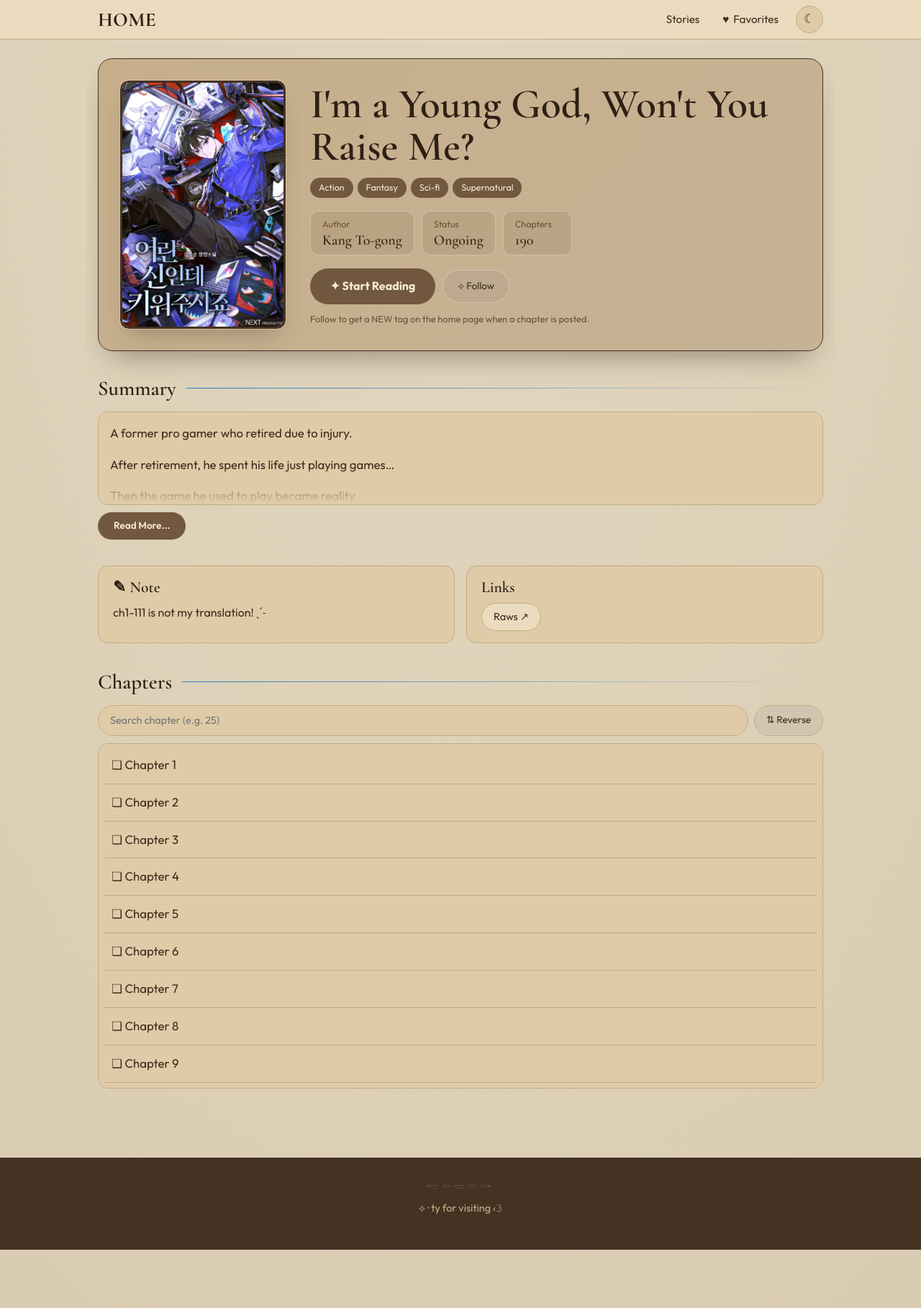
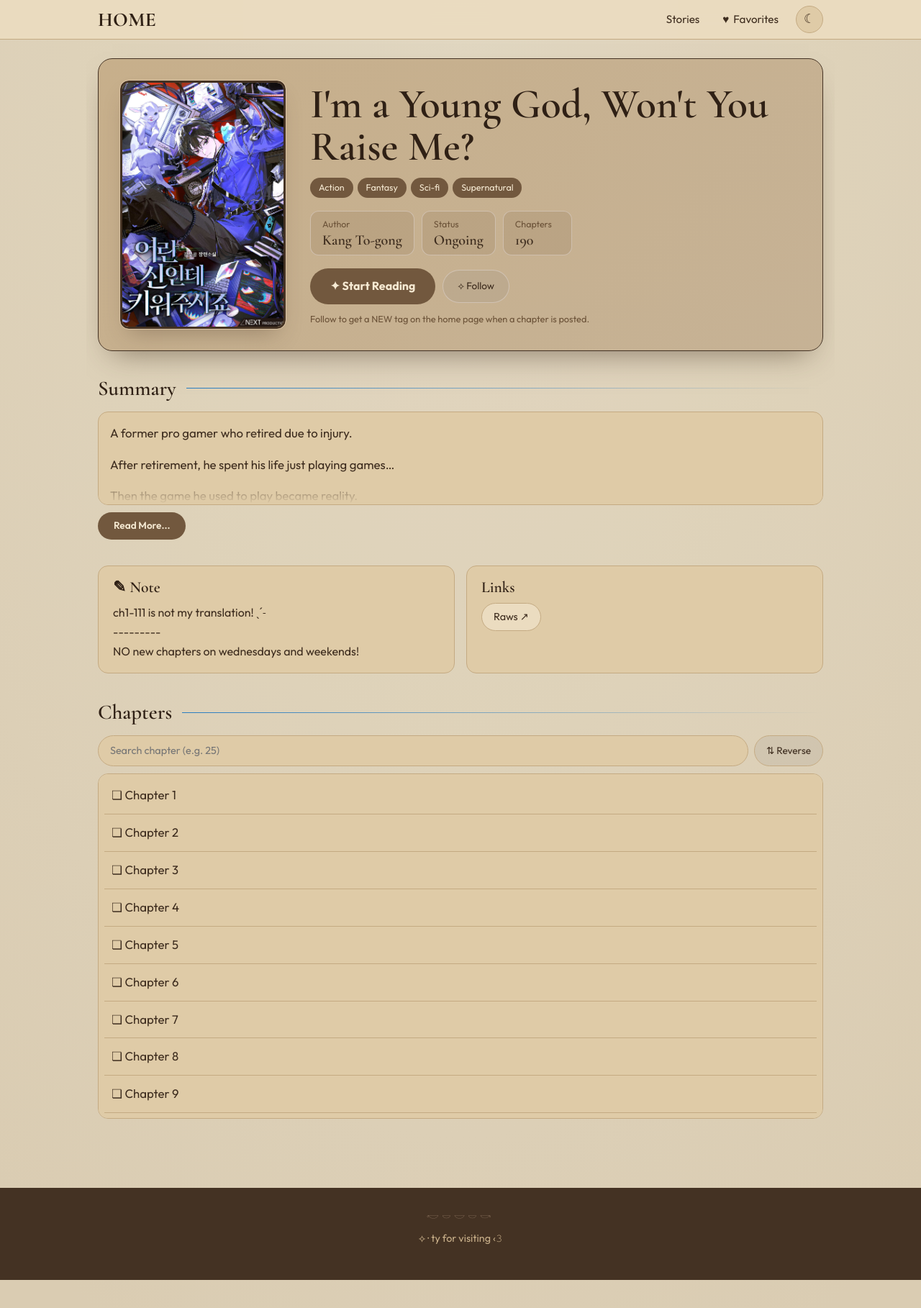
Before and after one commit to soleumn/soleumn.github.io, a Jekyll site: the page built from _novels/eoshinki.md, in a window 1280 px wide. Shown: the top 1818 px of the page at 72% size. Built offline with Jekyll 4.4.1, drawn with Linux system fonts in a browser that asks for light colours.

Commit message:
Update eoshinki.md

```diff
--- a/_novels/eoshinki.md
+++ b/_novels/eoshinki.md
@@ -12,7 +12,7 @@
 # ---------- CAMPOS NOVOS (todos opcionais: apague a linha se não quiser) ----------
 tags: [Action, Fantasy, Sci-fi, Supernatural]      # etiquetas (a home mostra as 2 primeiras)
 accent: "#297dc1"             # cor de destaque só desta história (bordas, linhas, etiquetas)
-desc: "ch1-111 is not my translation! ˎˊ˗"
+desc: "ch1-111 is not my translation! ˎˊ˗<br>---------<br>NO new chapters on wednesdays and weekends!"
 
 links:
   - { name: Raws, url: "https://page.kakao.com/content/69299983/" }
```
